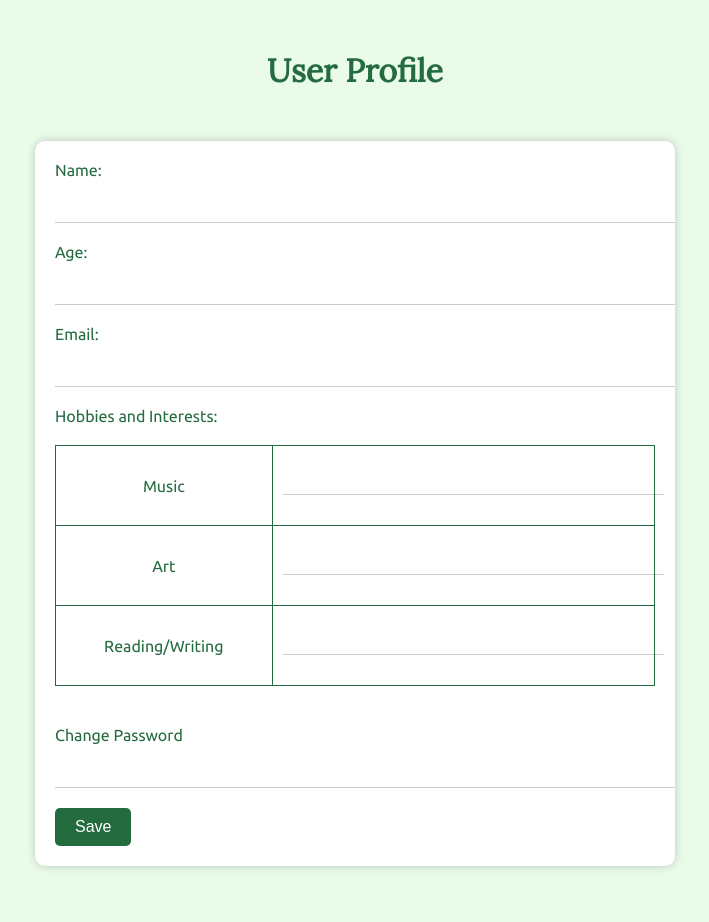
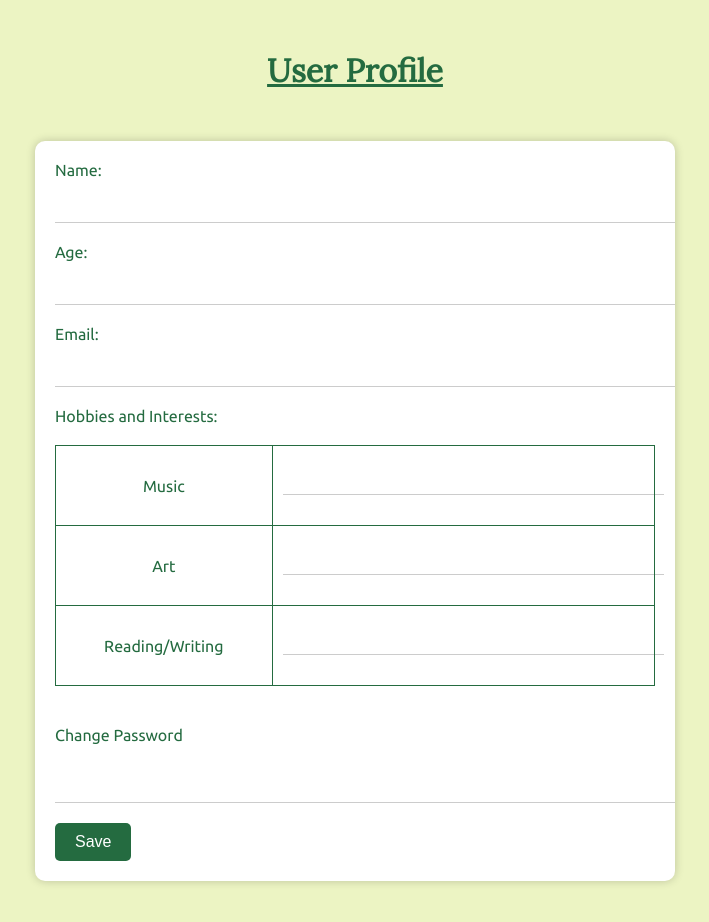
Before and after one commit to kritgrover/deerhacks, a plain HTML site: page profile.html in a window 1280 px wide. Shown: the whole page, without its empty margins (285-994 px from the left). Drawn offline with Linux system fonts and the light colour scheme.

```diff
--- a/profile.html
+++ b/profile.html
@@ -9,14 +9,15 @@
 	<title>User Profile</title>
 	<style>
 		body {
-			background-color: #eafbea; /* light green */
+			background-color: #ecf4c3; /* light green */
 		}
 
 		h1 {
-            font-family: "Lora", Serif;
+            font-family: "Lora", serif;
 			color: #246b40; /* dark green */
 			text-align: center;
 			margin-top: 50px;
+            text-decoration: underline;
 		}
 
 		.container {
@@ -77,7 +78,6 @@
 		}
 
 		.password-change {
-			text-align: right;
 			margin-top: 20px;
 			font-size: 14px;
 			color: #246b40;
@@ -99,7 +99,7 @@
 			<input type="email" id="email" name="email" required>
 
 			<label for="interests">Hobbies and Interests:</label>
-			<table>
+			<table id="interests">
                 <tr>
                   <td>Music</td>
                   <td><input type="text" name="music"></td>
@@ -113,11 +113,13 @@
                   <td><input type="text" name="reading/writing"></td>
                 </tr>
               </table>
+        </form>
 
-              <form class="form-group">
-                <label for="password">Change Password</label>
-                <input type="password" id="password" name="password" required>
-                <input type="submit" value="Save">
-              </form>
+      <form class="form-group">
+        <label for="password">Change Password</label>
+        <input type="password" id="password" name="password" class="password-change" required>
+        <input type="submit" value="Save">
+      </form>
+    </div>
             </body>
           </html>
```
Also changed, not shown: index.html (+1 -1 lines).
